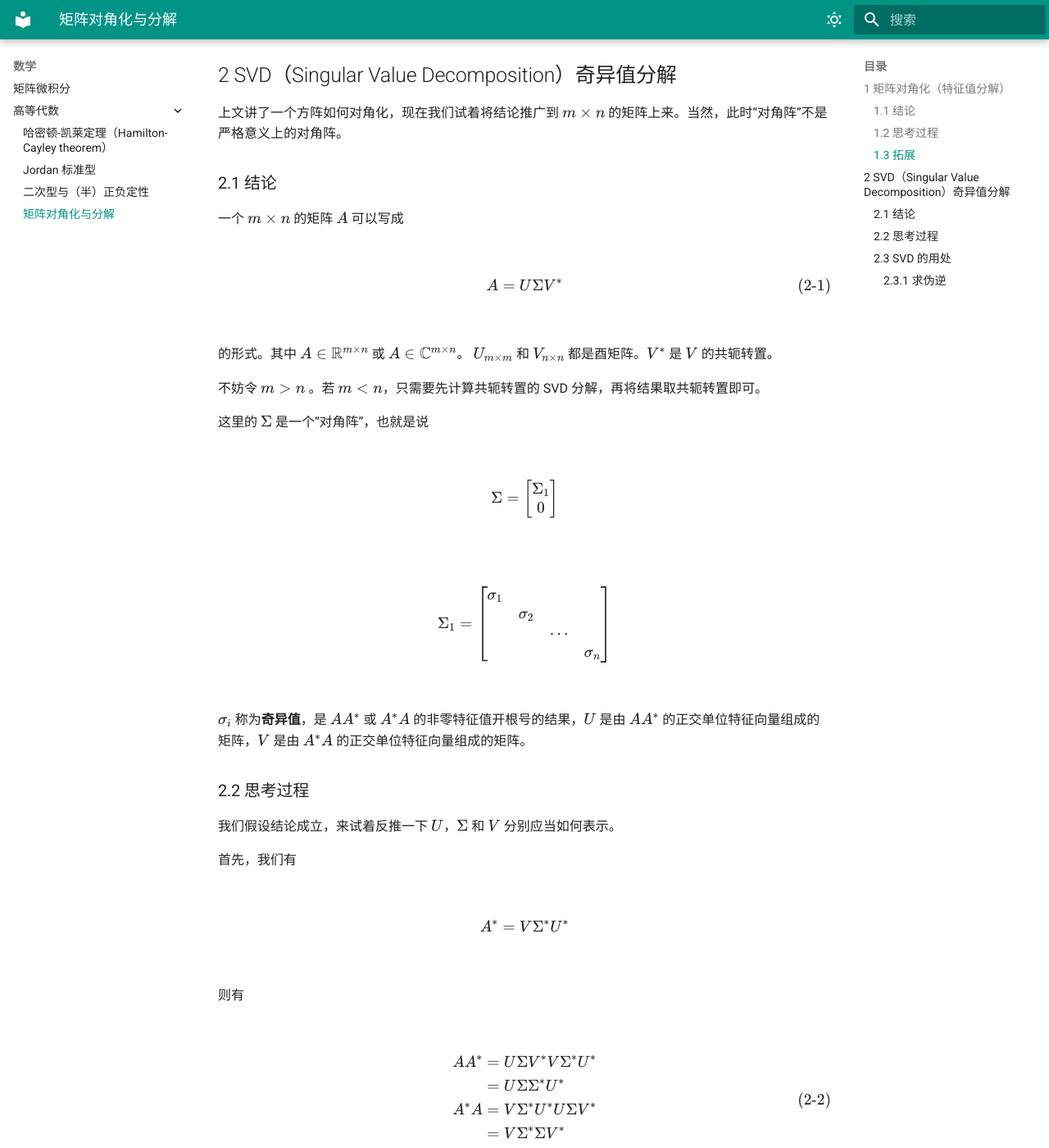
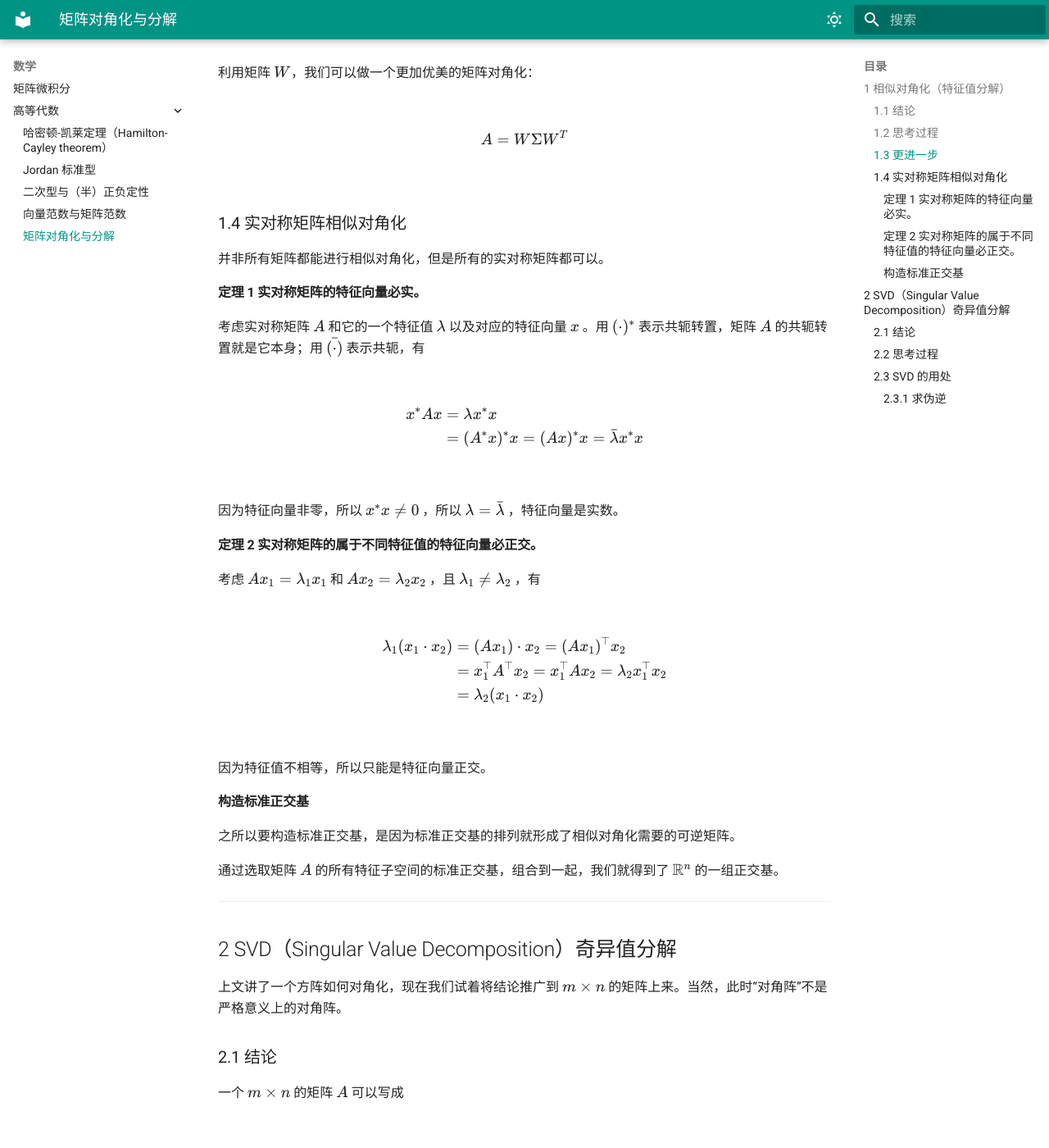
Before and after one commit to cloudmosquito/cloudmosquito.github.io, an MkDocs documentation site: the page built from docs/数学/高等代数/矩阵对角化与分解.md, in a window 1280 px wide and 1400 px high, scrolled down 3518 px. Shown: the whole window at 82% size. Built offline with MkDocs 1.6.1 and Material for MkDocs 9.7.7, drawn with Linux system fonts in a browser that asks for light colours; some of the changed text lies outside the part shown.

```diff
--- a/docs/数学/高等代数/矩阵对角化与分解.md
+++ b/docs/数学/高等代数/矩阵对角化与分解.md
@@ -1,14 +1,18 @@
 # 矩阵对角化与分解
 
-## 1 矩阵对角化（特征值分解）
+## 1 相似对角化（特征值分解）
 
 ### 1.1 结论
 
-一个特征向量线性无关（所有特征值都不同）的 $n$ 维矩阵 $A$，可以写成如下形式
+一个 **特征向量都线性无关（特征值对应的子空间维度等于特征值重数）** 的 $n$ 维矩阵 $A$，可以写成如下形式
 
 $$A =  W \Sigma W^{-1}$$
 
 其中，$\Sigma$ 是由 $A$ 的特征值组成的对角阵，$W$ 是由 $A$ 的特征向量组成的矩阵，$W$ 的每一列都是 $A$ 的一个特征向量。
+
+进一步地，将 $W$ 的列向量长度归一化后，得到的 $W_{norm}$ 是一个正交矩阵，继而有
+
+$$A = W_{norm} \Sigma W_{norm}^\top$$
 
 ### 1.2 思考过程
 
@@ -36,7 +40,7 @@
 
 什么样的矩阵 $B$ 能够满足 $\mathbf{b}_i\mathbf{x}_i = 1$ 且 $\mathbf{b}_i\mathbf{x}_j = 0, \ i \neq j$ 呢？其实只要把所有 $\lambda$ 都去了，就很容易发现，$B$ 就是特征向量组成的矩阵的逆矩阵（ $\begin{bmatrix}\mathbf{x}_1 & \mathbf{x}_2 &...&\mathbf{x}_n\end{bmatrix}^{-1}$ ）。
 
-> 这里还有一个观察：如果 $\mathbf{x}_i, \ i=1,2,...,n$ 两两正交，单位长度，那么，矩阵 $B = \begin{bmatrix}\mathbf{x}_1 & \mathbf{x}_2 & \cdots & \mathbf{x}_n\end{bmatrix}^{-1} = \begin{bmatrix}\mathbf{x}_1 & \mathbf{x}_2 & \cdots & \mathbf{x}_n\end{bmatrix}^T$ 。这时候的 $B$ 就是一个酉矩阵。
+> 这里还有一个观察：如果 $\mathbf{x}_i, \ i=1,2,...,n$ 两两正交，单位长度，那么，矩阵 $B = \begin{bmatrix}\mathbf{x}_1 & \mathbf{x}_2 & \cdots & \mathbf{x}_n\end{bmatrix}^{-1} = \begin{bmatrix}\mathbf{x}_1 & \mathbf{x}_2 & \cdots & \mathbf{x}_n\end{bmatrix}^T$ 。这时候的 $B$ 就是一个正交矩阵。
 
 ---
 
@@ -68,7 +72,7 @@
 
 $$\begin{bmatrix}\mathbf{x}_1 & \mathbf{x}_2 &...&\mathbf{x}_n\end{bmatrix}^{-1}A\begin{bmatrix}\mathbf{x}_1 & \mathbf{x}_2 &...&\mathbf{x}_n\end{bmatrix} = diag\begin{bmatrix}\lambda_1 & \lambda_2 &...&\lambda_n\end{bmatrix}$$
 
-### 1.3 拓展
+### 1.3 更进一步
 
 我们 callback 一下上文的观察，当 $n$ 维矩阵 $A$ 的所有特征值都不一样时，$A$ 的所有特征向量就是一组基，两两正交。但是，特征向量的长度是不确定的，不一定是 1 。这问题不大，我们将其长度归 1 化处理。
 
@@ -80,13 +84,48 @@
 
 $$A \frac{\mathbf{x}_i}{\left\| \mathbf{x}_i \right\|} = \lambda_i \frac{\mathbf{x}_i}{\left\| \mathbf{x}_i \right\|}$$
 
-其次，$W$ 是一个**酉矩阵**：
+其次，$W$ 是一个**正交矩阵**：
 
 $$W^TW = I$$
 
 利用矩阵 $W$，我们可以做一个更加优美的矩阵对角化：
 
 $$A = W\Sigma W^T$$
+
+### 1.4 实对称矩阵相似对角化
+
+并非所有矩阵都能进行相似对角化，但是所有的实对称矩阵都可以。
+
+#### 定理 1 实对称矩阵的特征向量必实。
+
+考虑实对称矩阵 $A$ 和它的一个特征值 $\lambda$ 以及对应的特征向量 $x$ 。用 $(\cdot)^*$ 表示共轭转置，矩阵 $A$ 的共轭转置就是它本身；用 $\bar{(\cdot)}$ 表示共轭，有
+
+$$\begin{aligned}
+x^{*}Ax &= \lambda x^* x \\
+&= (A^*x)^*x = (Ax)^*x = \bar{\lambda}x^*x
+\end{aligned}$$
+
+因为特征向量非零，所以 $x^*x \neq 0$ ，所以 $\lambda = \bar{\lambda}$ ，特征向量是实数。
+
+#### 定理 2 实对称矩阵的属于不同特征值的特征向量必正交。
+
+考虑 $Ax_1 = \lambda_1x_1$ 和 $Ax_2 = \lambda_2x_2$ ，且 $\lambda_1 \neq \lambda_2$ ，有
+
+$$\begin{aligned}
+\lambda_1(x_1\cdot x_2) &= (Ax_1) \cdot x_2 = (Ax_1)^\top x_2\\
+&= x_1^\top A^\top x_2 = x_1^\top A x_2 = \lambda_2 x_1^\top x_2\\
+&= \lambda_2 (x_1\cdot x_2)
+\end{aligned}$$
+
+因为特征值不相等，所以只能是特征向量正交。
+
+#### 构造标准正交基
+
+之所以要构造标准正交基，是因为标准正交基的排列就形成了相似对角化需要的可逆矩阵。
+
+通过选取矩阵 $A$ 的所有特征子空间的标准正交基，组合到一起，我们就得到了 $\mathbb{R}^n$ 的一组正交基。
+
+---
 
 ## 2 SVD（Singular Value Decomposition）奇异值分解
 
@@ -99,6 +138,8 @@
 $$A = U \Sigma V^* \tag{2-1}$$
 
 的形式。其中 $A \in \mathbb{R}^{m\times n}$ 或 $A\in \mathbb{C}^{m\times n}$。 $U_{m\times m}$ 和 $V_{n\times n}$ 都是酉矩阵。$V^*$ 是 $V$ 的共轭转置。
+
+> 酉矩阵指满足矩阵的逆等于矩阵共轭转置的一类矩阵。正交矩阵是一类特殊的酉矩阵。
 
 不妨令 $m > n$ 。若 $m < n$，只需要先计算共轭转置的 SVD 分解，再将结果取共轭转置即可。
 
```
Also changed, not shown: docs/控制理论/《非线性控制》笔记/平衡点的稳定性.md (+45 -0 lines), docs/数学/高等代数/向量范数与矩阵范数.md (added, +97 -0 lines).
